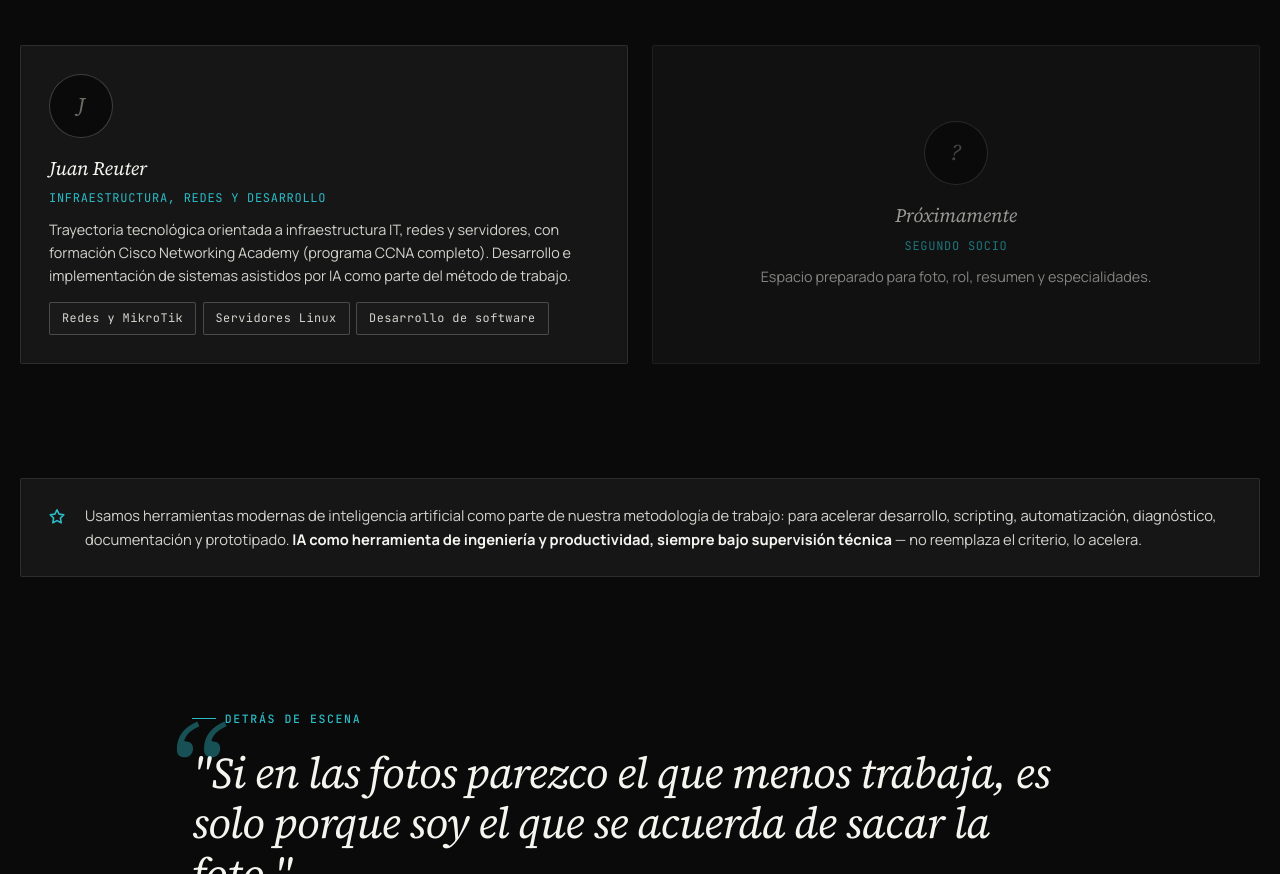
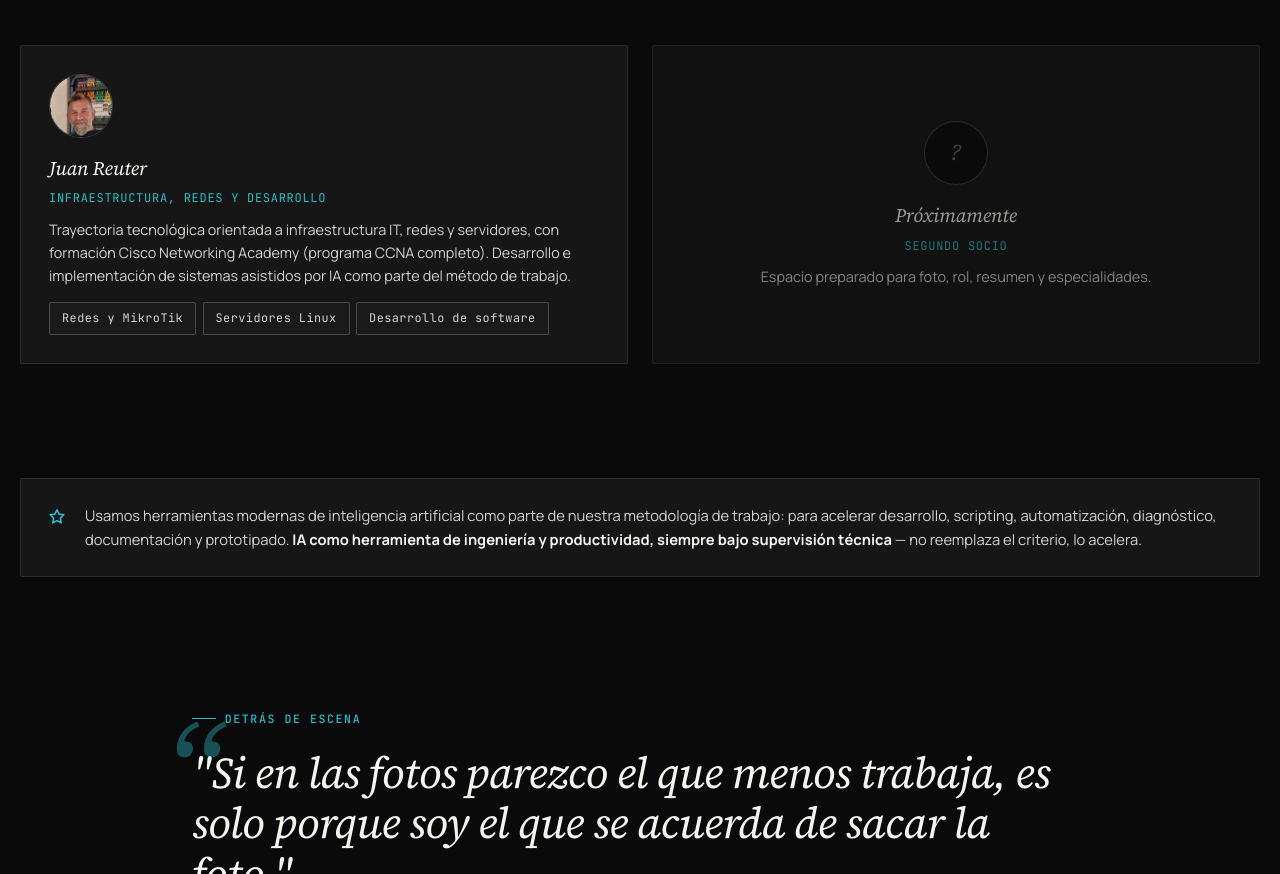
Before and after one commit to juanreuter/ASTRO-WEB, an Astro site: page /nosotros in a window 1280 px wide. Shown: the part 3198-4072 px from the top of the page. Built offline with nearby package versions, Linux system fonts and the light colour scheme; Astro itself is replaced by a stand-in of ours.

Commit message:
Foto real de Juan en la ficha de equipo de /nosotros
Recortada de la foto del rack (misma que ya usa el hero de Home) con
Python+Pillow. La foto del socio queda guardada en public/images/team/socio.png
lista para usar en cuanto tenga nombre/rol/resumen/especialidades.

```diff
--- a/src/pages/nosotros.astro
+++ b/src/pages/nosotros.astro
@@ -17,7 +17,7 @@ const team = [
   {
     name: "Juan Reuter",
     role: "Infraestructura, redes y desarrollo",
-    photo: "",
+    photo: "/images/team/juan-reuter.png",
     summary:
       "Trayectoria tecnológica orientada a infraestructura IT, redes y servidores, con formación Cisco Networking Academy (programa CCNA completo). Desarrollo e implementación de sistemas asistidos por IA como parte del método de trabajo.",
     specialties: ["Redes y MikroTik", "Servidores Linux", "Desarrollo de software"],
```
Also changed, not shown: public/images/team/juan-reuter.png (added), public/images/team/socio.png (added), 3 other files.
